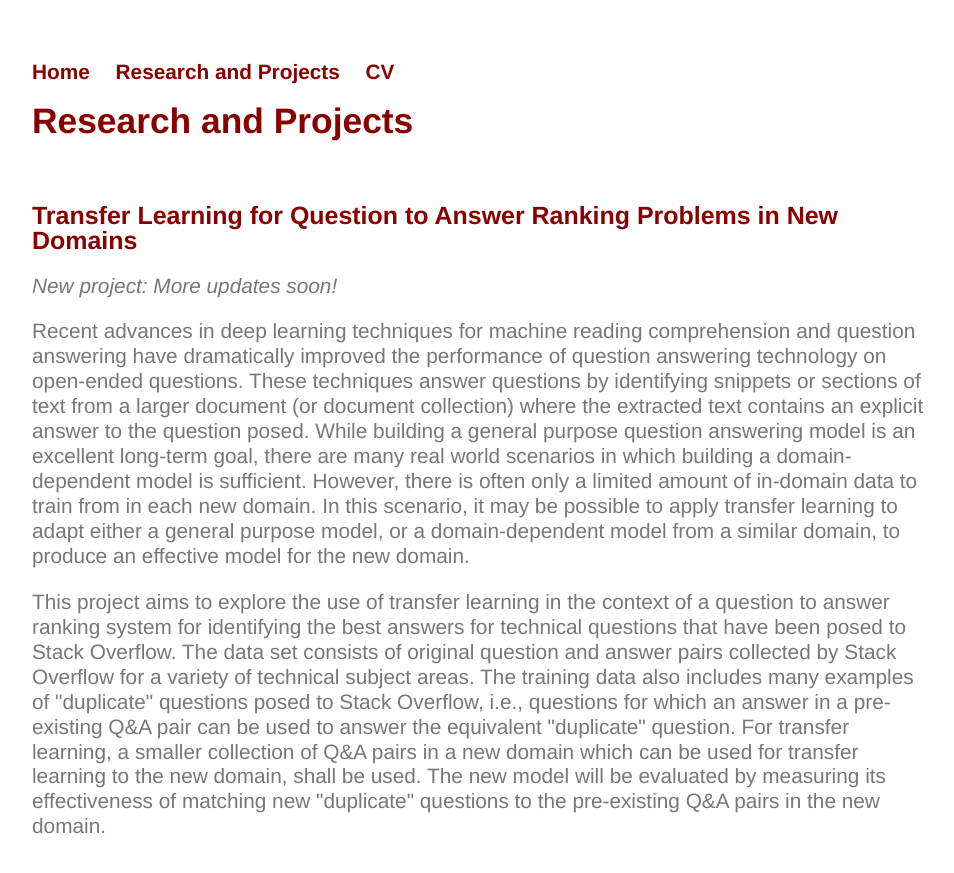
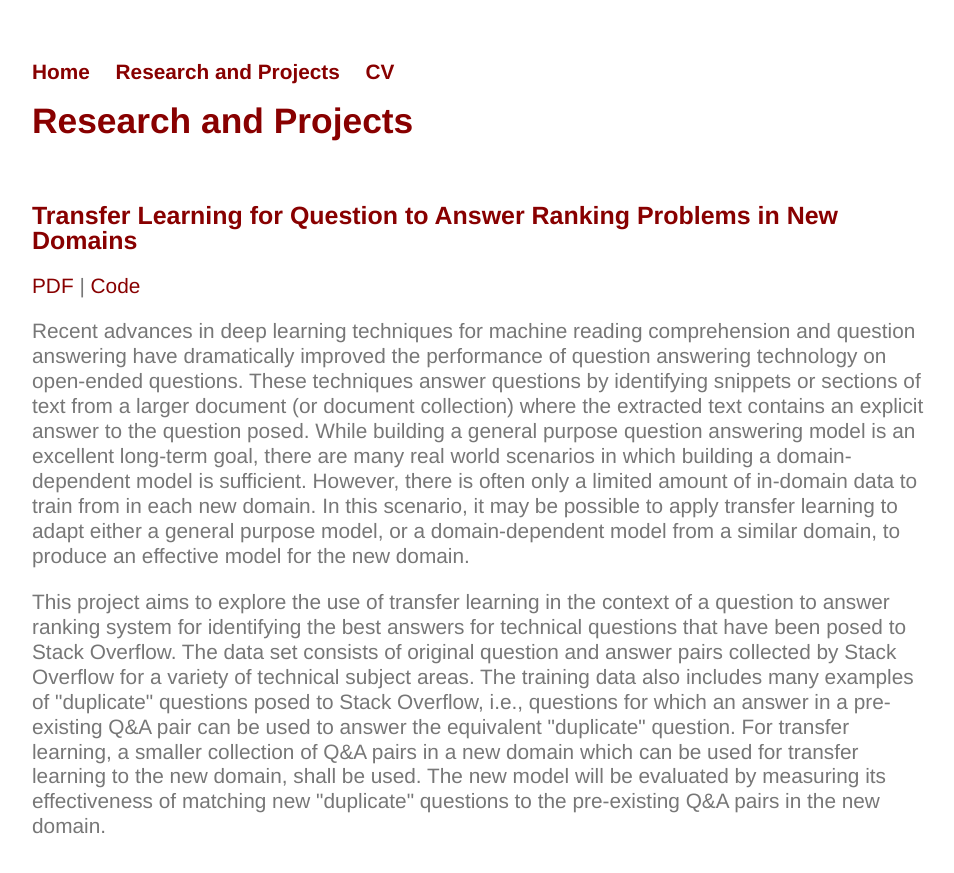
Before and after one commit to Uppaal/Uppaal.github.io, a Jekyll site: the page built from projects/index.html, in a window 1280 px wide and 900 px high. Shown: the top 873 px of the window, without its empty margins (160-1114 px from the left). Built offline with Jekyll 4.4.1, drawn with Linux system fonts in a browser that asks for light colours.

Commit message:
Update index.html

```diff
--- a/projects/index.html
+++ b/projects/index.html
@@ -7,13 +7,13 @@ title: Research and Projects
 	<p><br></p>
 
 	<h2>Transfer Learning for Question to Answer Ranking Problems in New Domains</h2>
-	<p><i>New project: More updates soon!</i></p>
+	<p><a href="https://drive.google.com/file/d/1Qq6WlCYa9Zaws5OHORRjNV96LyY8I8k5/view?usp=sharing">PDF</a> | <a href="https://github.com/Uppaal/bi-att-flow">Code</a>
 	<p>Recent advances in deep learning techniques for machine reading comprehension and question answering have dramatically improved the performance of question answering technology on open-ended questions. These techniques answer questions by identifying snippets or sections of text from a larger document (or document collection) where the extracted text contains an explicit answer to the question posed.  While building a general purpose question answering model is an excellent long-term goal, there are many real world scenarios in which building a domain-dependent model is sufficient. However, there is often only a limited amount of in-domain data to train from in each new domain. In this scenario, it may be possible to apply transfer learning to adapt either a general purpose model, or a domain-dependent model from a similar domain, to produce an effective model for the new domain.</p>
  	<p>This project aims to explore the use of transfer learning in the context of a question to answer ranking system for identifying the best answers for technical questions that have been posed to Stack Overflow. The data set consists of original question and answer pairs collected by Stack Overflow for a variety of technical subject areas. The training data also includes many examples of "duplicate" questions posed to Stack Overflow,  i.e., questions for which an answer in a pre-existing Q&A pair can be used to answer the equivalent "duplicate" question. For transfer learning, a smaller collection of Q&A pairs in a new domain which can be used for transfer learning to the new domain, shall be used. The new model will be evaluated by measuring its effectiveness of matching new "duplicate" questions to the pre-existing Q&A pairs in the new domain.</p>
 	<br>
 
 	<h2>One Shot Learning: Exploring Matching Networks</h2>
-	<p><a href="https://drive.google.com/file/d/1M04JMfKoYB1JFYjEO9xlqwTbKIerZq4k/view?usp=sharing">PDF</a> | <a href="">Code</a></p>
+	<p><a href="https://drive.google.com/file/d/1M04JMfKoYB1JFYjEO9xlqwTbKIerZq4k/view?usp=sharing">PDF</a> | <a href="https://github.com/Uppaal/Matching_Networks_with_STN">Code</a></p>
 	<p>Recent advances in deep learning techniques for machine reading comprehension and question answering have dramatically improved the performance of question answering technology on open-ended questions. These techniques answer questions by identifying snippets or sections of text from a larger document (or document collection) where the extracted text contains an explicit answer to the question posed.  While building a general purpose question answering model is an excellent long-term goal, there are many real world scenarios in which building a domain-dependent model is sufficient. However, there is often only a limited amount of in-domain data to train from in each new domain. In this scenario, it may be possible to apply transfer learning to adapt either a general purpose model, or a domain-dependent model from a similar domain, to produce an effective model for the new domain.</p>
  	<p>This project aims to explore the use of transfer learning in the context of a question to answer ranking system for identifying the best answers for technical questions that have been posed to Stack Overflow. The data set consists of original question and answer pairs collected by Stack Overflow for a variety of technical subject areas. The training data also includes many examples of "duplicate" questions posed to Stack Overflow,  i.e., questions for which an answer in a pre-existing Q&A pair can be used to answer the equivalent "duplicate" question. For transfer learning, a smaller collection of Q&A pairs in a new domain which can be used for transfer learning to the new domain, shall be used. The new model will be evaluated by measuring its effectiveness of matching new "duplicate" questions to the pre-existing Q&A pairs in the new domain.</p>
 	<br>
```
